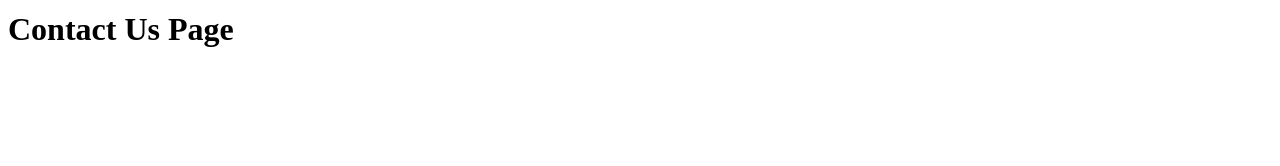
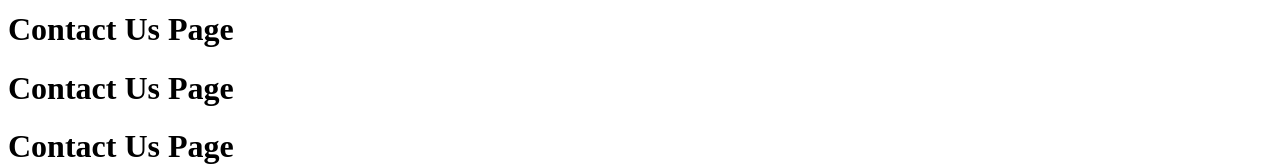
Before and after one commit to RamitRoshan/bite-now, a React (Vite) app: page /contact in a window 1280 px wide. Shown: the part 174-340 px from the top of the page. Built offline with nearby package versions, Linux system fonts and the light colour scheme.

Commit message:
update contact

```diff
--- a/src/components/Contact.js
+++ b/src/components/Contact.js
@@ -1,6 +1,8 @@
 const Contact = () => {
     return (
         <div>
+            <h1>Contact Us Page</h1>
+            <h1>Contact Us Page</h1>
             <h1>Contact Us Page</h1>
 
         </div>
```
